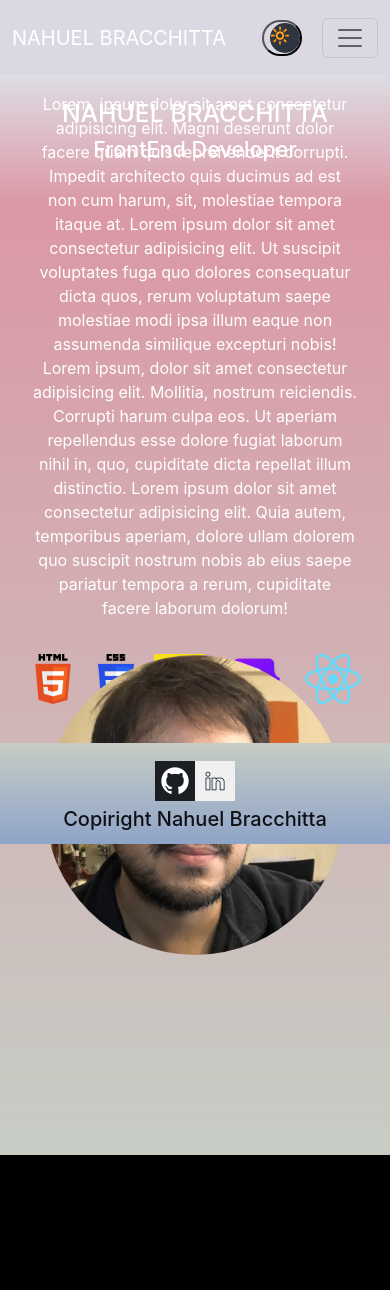
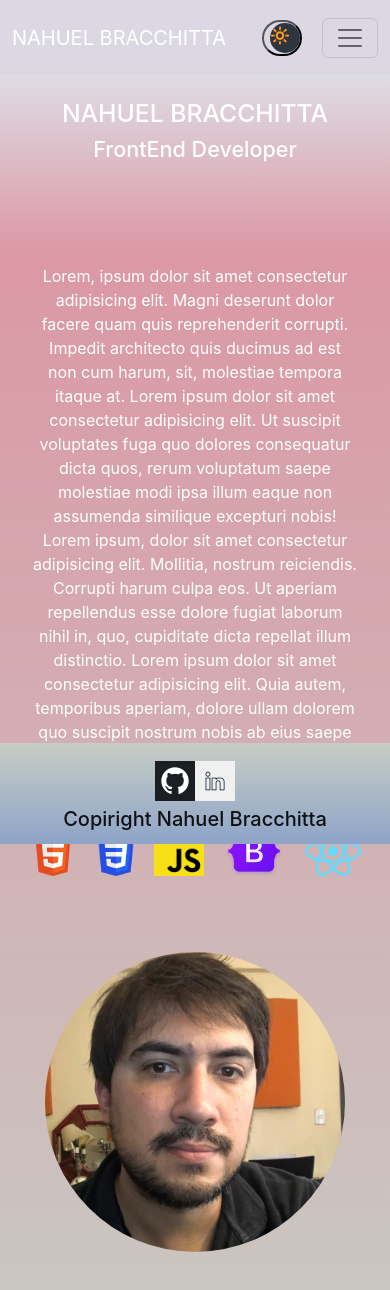
Before and after one commit to MrFontina/NB, a React (Create React App) app: page / in a window 390 px wide. Shown: the top 1290 px of the page. Before the commit the page ends 1155 px from the top, so only its background shows below. Built offline with nearby package versions, Linux system fonts and the light colour scheme.

Commit message:
mejorando mediaqueries

```diff
--- a/src/Components/About/About.jsx
+++ b/src/Components/About/About.jsx
@@ -17,11 +17,11 @@ function About() {
   return (
   <div>
     <div className="container.fluid">
-        <div className="pt-4" style={{textAlign:"center", height:"130px", background:gradient34}}>
+        <div className="pt-4" style={{textAlign:"center", height:"177px", background:gradient34}}>
               <h2>NAHUEL BRACCHITTA</h2>
               <h4>FrontEnd Developer</h4>
         </div>
-        <div className="row flex-wrap" style={{background:gradient45}}>
+        <div className="row flex-wrap aboutContainer" style={{background:gradient45}}>
             <div className="headerLeft col-lg-7 col-12">
                Lorem, ipsum dolor sit amet consectetur adipisicing elit. Magni deserunt dolor facere quam quis reprehenderit corrupti. Impedit architecto quis ducimus ad est non cum harum, sit, molestiae tempora itaque at. Lorem ipsum dolor sit amet consectetur adipisicing elit. Ut suscipit voluptates fuga quo dolores consequatur dicta quos, rerum voluptatum saepe molestiae modi ipsa illum eaque non assumenda similique excepturi nobis! Lorem ipsum, dolor sit amet consectetur adipisicing elit. Mollitia, nostrum reiciendis. Corrupti harum culpa eos. Ut aperiam repellendus esse dolore fugiat laborum nihil in, quo, cupiditate dicta repellat illum distinctio. Lorem ipsum dolor sit amet consectetur adipisicing elit. Quia autem, temporibus aperiam, dolore ullam dolorem quo suscipit nostrum nobis ab eius saepe pariatur tempora a rerum, cupiditate facere laborum dolorum!<br></br>
               <div className="icons d-flex p-4">
--- a/src/Components/About/about.css
+++ b/src/Components/About/about.css
@@ -1,3 +1,5 @@
+
+
 .headerLeft{
     display: flex;
     flex-direction: column;
@@ -27,16 +29,10 @@
     }
    .headerLeft{
 
-    height: 450px;
+    height: 700px;
     padding-top: 10px;
     padding-left: 45px;
     padding-right: 45px;
    }
 
  }
-
- @media (max-width: 560px){
-    .headerRight{
-        color:blue
-    }
- }
```
